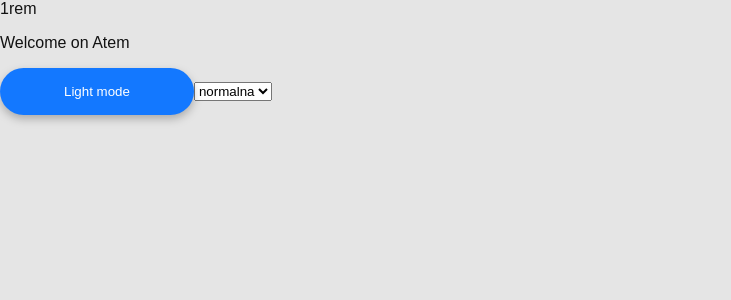
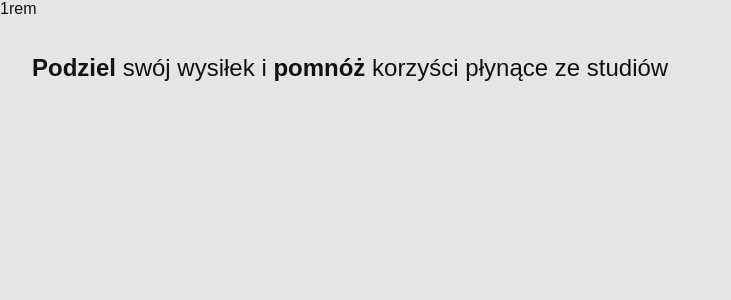
Before and after one commit to Nico2d/atem, a Next.js app: page / in a window 1280 px wide. Shown: the top 300 px of the page, without its empty margins (0-731 px from the left). Built offline with nearby package versions, Linux system fonts and the light colour scheme.

Commit message:
feat: added signing component

```diff
--- /dev/null
+++ b/components/organisms/signIn.tsx
@@ -0,0 +1,5 @@
+import React from "react";
+
+export const SignIn = () => {
+  return <div></div>;
+};
--- /dev/null
+++ b/components/organisms/signOut.tsx
@@ -0,0 +1,5 @@
+import React from "react";
+
+export const SignOut = (props) => {
+  return <div></div>;
+};
--- a/pages/index.tsx
+++ b/pages/index.tsx
@@ -8,6 +8,7 @@ import {
   useDarkMode,
 } from "../components/molecules/themeToggler";
 import { Layout } from "../components/templates/layout";
+import { Signing } from "./signing";
 
 const Home = () => {
   const [theme, themeToggler, mountedThemeComponent] = useDarkMode();
@@ -28,12 +29,13 @@ const Home = () => {
       </Head>
       <Layout theme={theme} fontSize={fontSize}>
         <main>
-          <p>Welcome on Atem</p>
+          {/* <p>Welcome on Atem</p>
           <ThemeToggler theme={theme} toggleTheme={themeToggler} />
           <FontSizeSelector
             fontSize={fontSize}
             fontController={fontController}
-          />
+          /> */}
+          <Signing />
         </main>
       </Layout>
     </>
--- /dev/null
+++ b/pages/signing.tsx
@@ -0,0 +1,25 @@
+import React from "react";
+import styled from "styled-components";
+
+export const Signing = () => {
+  return (
+    <StyledSigning>
+      <h2>
+        <span>Podziel</span> swój wysiłek i <span>pomnóż</span> korzyści płynące
+        ze studiów
+      </h2>
+    </StyledSigning>
+  );
+};
+
+const StyledSigning = styled.div`
+  padding: 1rem 2rem;
+
+  h2 {
+    font-weight: normal;
+
+    span {
+      font-weight: bold;
+    }
+  }
+`;
```
